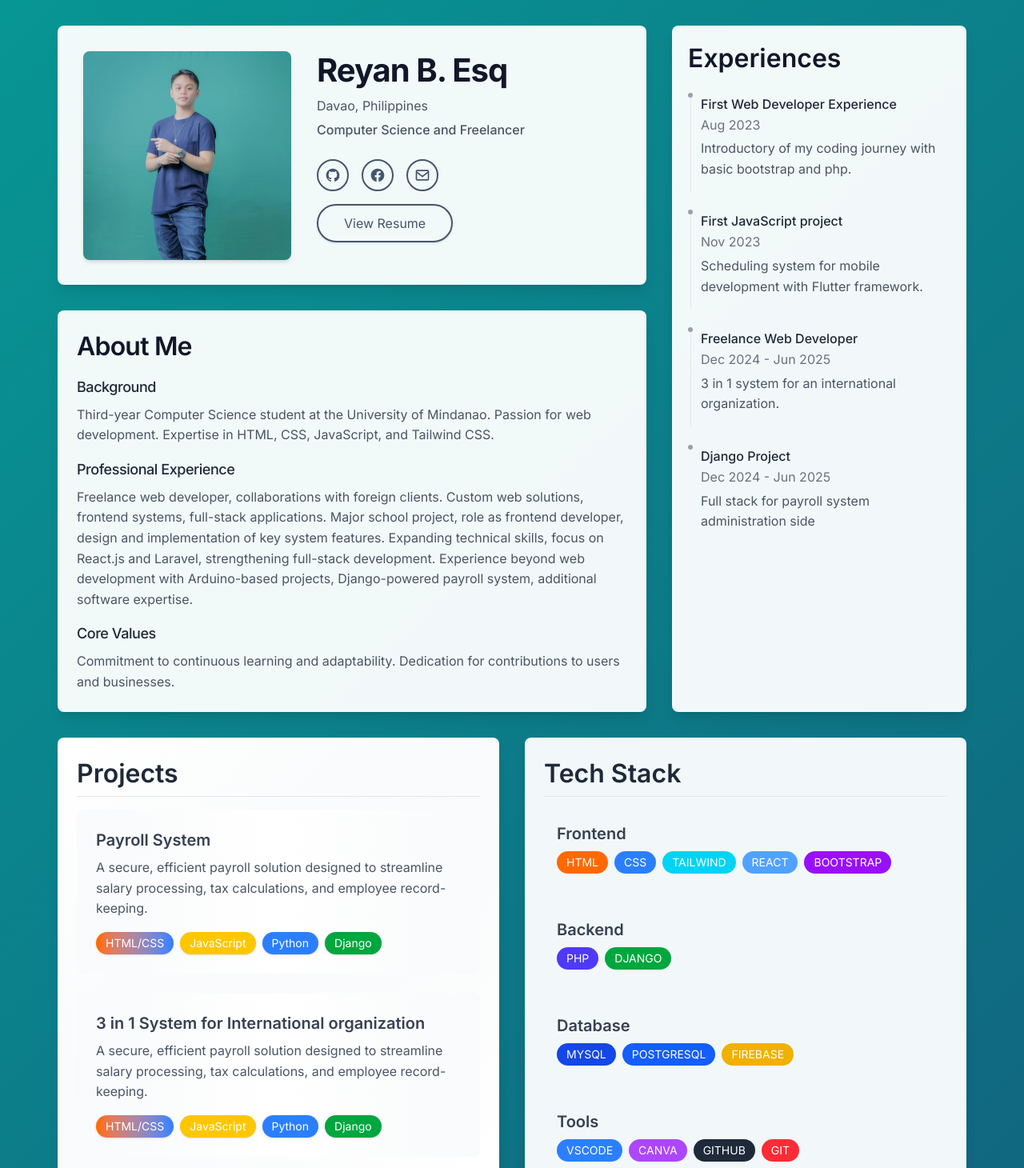
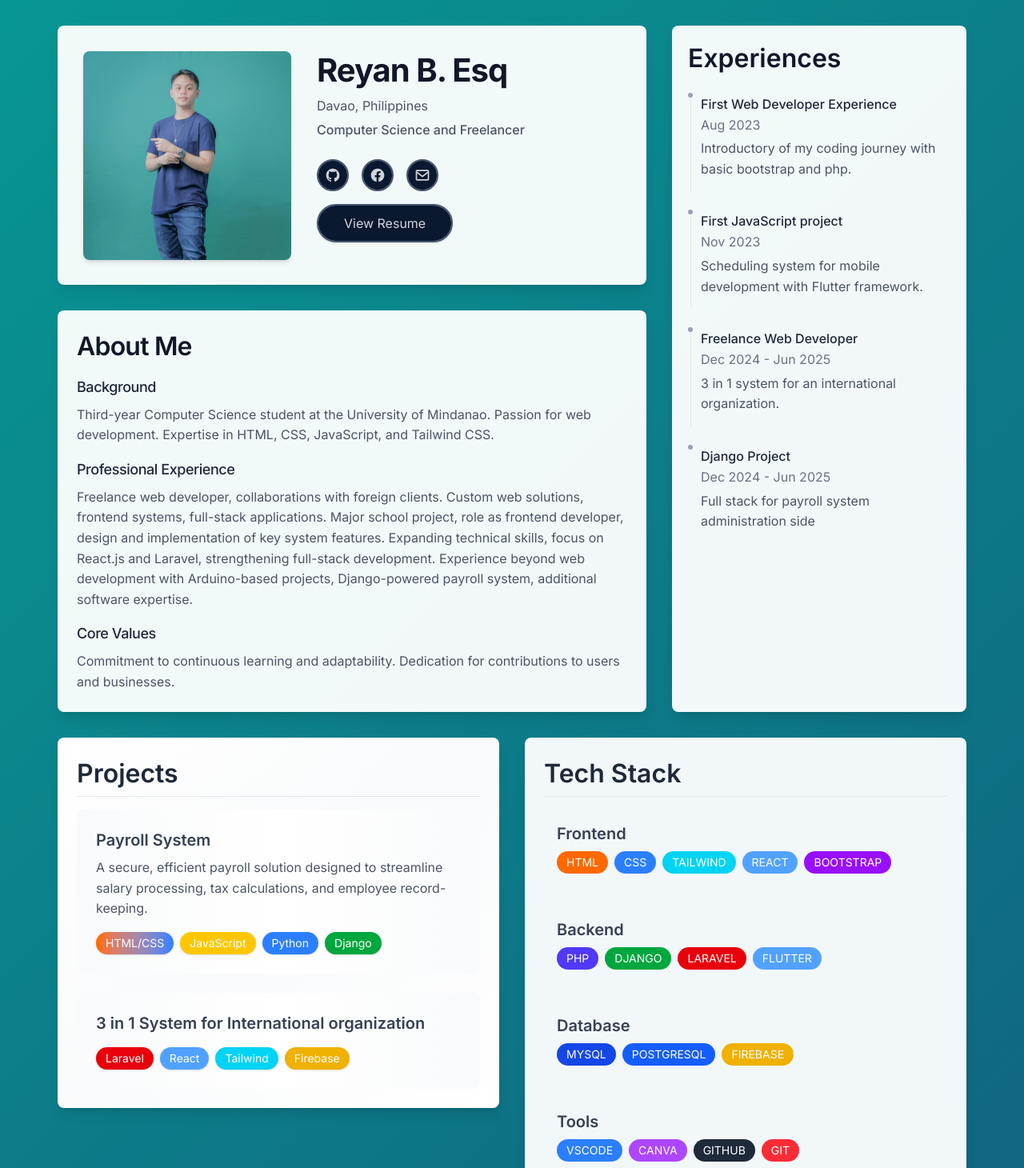
Before and after one commit to LowAPMnoGFdev/Reyan-s-Portfolio, a React (Vite) app in the folder portfolio-project/: page / in a window 1280 px wide. Shown: the top 1460 px of the page at 80% size. Built offline with nearby package versions, Linux system fonts and the light colour scheme.

Commit message:
Latest Commit(Animation changes)6/17/25

```diff
--- a/portfolio-project/src/components/Profile.jsx
+++ b/portfolio-project/src/components/Profile.jsx
@@ -81,7 +81,7 @@ const SocialLinks = () => {
       )
     },
     {
-      href: "mailto:your.email@example.com",
+      href: "https://drive.google.com/file/d/1Xq9k20HUxzhA7LN4h2O6UZoxzIpOYMAW/view?usp=sharing",
       icon: (
         <path fillRule="evenodd" d="M20 4H4c-1.103 0-2 .897-2 2v12c0 1.103.897 2 2 2h16c1.103 0 2-.897 2-2V6c0-1.103-.897-2-2-2zm0 2v.511l-8 6.223-8-6.222V6h16zM4 18V9.044l7.386 5.745a.994.994 0 001.228 0L20 9.044 20.002 18H4z" clipRule="evenodd" />
       )
@@ -94,18 +94,13 @@ const SocialLinks = () => {
         {socialLinks.map((link, index) => (
           <a
             key={index}
-            href={link.href}
-            className="w-10 h-10 flex items-center justify-center rounded-full bg-transparent border-2 border-slate-600 hover:border-blue-500 opacity-0 transform hover:scale-110 hover:shadow-[0_0_15px_rgba(37,99,235,0.5)] relative overflow-hidden group transition-all duration-300"
+            href={link.href}            className="w-10 h-10 flex items-center justify-center rounded-full bg-clip-padding bg-[#0a192f] hover:bg-violet-600 [transition:background-color_0.5s_steps(20)] border-2 border-slate-600 hover:border-violet-500 relative overflow-hidden group hover:shadow-[0_0_20px_rgba(139,92,246,0.7)] social-link social-icon"
             style={{
-              animation: 'fadeIn 0.5s ease-out forwards',
-              animationDelay: `${0.8 + index * 0.1}s`,
+              animationDelay: `${index * 200}ms`
             }}
-            target="_blank"
-            rel="noopener noreferrer"
           >
-            <div className="absolute inset-0 bg-gradient-to-r from-blue-900 to-blue-800 transform -translate-x-full group-hover:translate-x-0 transition-transform duration-300 ease-out rounded-full"/>
             <svg
-              className="w-5 h-5 text-slate-600 group-hover:text-white transition-colors duration-300 relative z-10"
+              className="w-5 h-5 text-gray-300 group-hover:text-white group-hover:filter group-hover:drop-shadow-[0_0_8px_rgba(255,255,255,0.8)] transition-all duration-300 relative z-10"
               fill="currentColor"
               viewBox="0 0 24 24"
               aria-hidden="true"
@@ -120,13 +115,8 @@ const SocialLinks = () => {
 }
 
 const Profile = () => {
-  return (
-    <div className="bg-white/95 backdrop-blur-sm rounded-lg p-4 sm:p-6 md:p-8 shadow-lg w-full opacity-0 glow-container"
-      style={{
-        animation: 'fadeIn 0.8s ease-out forwards',
-        animationDelay: '0.3s'
-      }}>
-      <div className="flex flex-col sm:flex-row items-center sm:items-start gap-4 sm:gap-6 md:gap-8 hover:scale-[1.01] transition-transform duration-300">
+  return (    <div className="bg-white/95 backdrop-blur-sm rounded-lg p-4 sm:p-6 md:p-8 shadow-lg w-full glow-container profile-container">
+      <div className="flex flex-col sm:flex-row items-center sm:items-start gap-4 sm:gap-6 md:gap-8 profile-content">
         <div className="w-32 h-32 sm:w-48 sm:h-48 md:w-65 md:h-65 flex-shrink-0">
           <img
             src={import.meta.env.BASE_URL + 'profile-pic.jpg'}
@@ -141,11 +131,9 @@ const Profile = () => {
             <a
               href="https://drive.google.com/file/d/1aQlbm7X-AdoY0sVHo7rGi4J699L-LZV2/view?usp=sharing"
               target="_blank"
-              rel="noopener noreferrer"
-              className="px-6 sm:px-8 py-2 sm:py-2.5 bg-transparent border-2 border-slate-600 hover:border-blue-500 text-slate-600 group-hover:text-white text-sm sm:text-base rounded-full shadow-sm cursor-pointer transform hover:scale-105 hover:shadow-[0_0_20px_rgba(37,99,235,0.5)] transition-all duration-300 ease-in-out relative overflow-hidden group"
+              rel="noopener noreferrer"              className="px-6 sm:px-8 py-2 sm:py-2.5 bg-clip-padding bg-[#0a192f] hover:bg-violet-600 [transition:background-color_0.5s_steps(20)] border-2 border-slate-600 hover:border-violet-500 text-gray-300 text-sm sm:text-base rounded-full shadow-sm cursor-pointer relative overflow-hidden group hover:shadow-[0_0_20px_rgba(139,92,246,0.7)] resume-button"
             >
-              <div className="absolute inset-0 bg-gradient-to-r from-blue-900 to-blue-800 transform -translate-x-full group-hover:translate-x-0 transition-transform duration-300 ease-out rounded-full"/>
-              <span className="relative z-10 group-hover:text-white transition-colors duration-300">View Resume</span>
+              <span className="relative z-10 group-hover:text-white group-hover:filter group-hover:drop-shadow-[0_0_8px_rgba(255,255,255,0.8)] transition-all duration-300">View Resume</span>
             </a>
           </div>
         </div>
--- a/portfolio-project/src/components/Projects.jsx
+++ b/portfolio-project/src/components/Projects.jsx
@@ -4,7 +4,11 @@ const techColors = {
   'HTML/CSS': 'bg-gradient-to-r from-orange-500 to-blue-500 text-white',
   'JavaScript': 'bg-yellow-400 text-white',
   'Python': 'bg-blue-500 text-white',
-  'Django': 'bg-green-600 text-white'
+  'Django': 'bg-green-600 text-white',
+  'Tailwind': 'bg-cyan-400 text-white',
+  'React': 'bg-blue-400 text-white',
+  'Firebase': 'bg-yellow-500 text-white',
+  'Laravel': 'bg-red-600 text-white',
 };
 
 const Projects = () => {
@@ -42,9 +46,9 @@ const Projects = () => {
           animationDelay: '1.4s'
         }}>
           <h3 className="text-xl font-semibold text-gray-700">3 in 1 System for International organization</h3>
-          <p className="text-gray-600 mt-2">A secure, efficient payroll solution designed to streamline salary processing, tax calculations, and employee record-keeping.</p>
+          <p className="text-gray-600 mt-2"></p>
           <div className="flex flex-wrap gap-2 mt-4">
-            {['HTML/CSS', 'JavaScript', 'Python', 'Django'].map((tech) => (
+            {['Laravel', 'React', 'Tailwind', 'Firebase'].map((tech) => (
               <span
                 key={tech}
                 className={`px-3 py-1 text-sm rounded-full transition-transform hover:scale-105 shadow-sm ${techColors[tech]}`}
--- a/portfolio-project/src/components/TechStack.jsx
+++ b/portfolio-project/src/components/TechStack.jsx
@@ -11,6 +11,8 @@ const techColors = {
   // Backend
   PHP: 'bg-indigo-600 text-white',
   DJANGO: 'bg-green-600 text-white',
+  LARAVEL: 'bg-red-600 text-white',
+  FLUTTER: 'bg-blue-400 text-white',
 
   // Database
   MYSQL: 'bg-blue-700 text-white',
@@ -56,7 +58,7 @@ const TechStack = () => {
         }}>
           <h3 className="text-xl font-semibold text-gray-700 mb-2">Backend</h3>
           <div className="flex flex-wrap gap-2">
-            {['PHP', 'DJANGO'].map((tech) => (
+            {['PHP', 'DJANGO', 'LARAVEL', 'FLUTTER'].map((tech) => (
               <span
                 key={tech}
                 className={`px-3 py-1 text-sm rounded-full transition-transform hover:scale-105 ${techColors[tech]}`}
--- a/portfolio-project/src/index.css
+++ b/portfolio-project/src/index.css
@@ -106,11 +106,11 @@ html {
 
 /* New animation keyframes */
 @keyframes fadeIn {
-  0% {
+  from {
     opacity: 0;
     transform: translateY(10px);
   }
-  100% {
+  to {
     opacity: 1;
     transform: translateY(0);
   }
@@ -205,4 +205,151 @@ html {
   }
 }
 
+/* Purple glow overlay effect */
+.group:hover .absolute {
+  background: linear-gradient(
+    90deg,
+    transparent 0%,
+    rgba(139, 92, 246, 0.1) 25%,
+    rgba(139, 92, 246, 0.2) 50%,
+    rgba(139, 92, 246, 0.1) 75%,
+    transparent 100%
+  );
+  mix-blend-mode: overlay;
+  filter: blur(4px);
+}
+
+@keyframes purpleGlow {
+  0% {
+    opacity: 0;
+    transform: translateX(-200%) scale(1);
+    filter: blur(4px);
+  }
+  50% {
+    opacity: 1;
+    transform: translateX(0%) scale(1.1);
+    filter: blur(8px);
+  }
+  100% {
+    opacity: 0;
+    transform: translateX(200%) scale(1);
+    filter: blur(4px);
+  }
+}
+
+.group:hover .absolute {
+  animation: purpleGlow 2s ease-in-out infinite;
+}
+
+/* Enhanced glow effect */
+.glow-effect {
+  position: relative;
+}
+
+.glow-effect::after {
+  content: '';
+  position: absolute;
+  inset: -1px;
+  background: linear-gradient(90deg, transparent, rgba(139, 92, 246, 0.3), transparent);
+  filter: blur(8px);
+  opacity: 0;
+  transition: opacity 0.3s ease;
+  z-index: -1;
+  mix-blend-mode: overlay;
+}
+
+.glow-effect:hover::after {
+  opacity: 1;
+}
+
+/* Simple left-to-right violet glow effect */
+.group .absolute {
+  transition: transform 0.5s ease-out;
+  backdrop-filter: blur(4px);
+  mix-blend-mode: screen;
+}
+
+.group:hover .absolute {
+  transform: translateX(0);
+  background-color: rgba(139, 92, 246, 0.3);
+}
+
+/* Custom violet glow */
+.violet-glow {
+  box-shadow: 0 0 15px rgba(139, 92, 246, 0.5);
+  transition: box-shadow 0.3s ease;
+}
+
+.group:hover .violet-glow {
+  box-shadow: 0 0 25px rgba(139, 92, 246, 0.7);
+}
+
+@layer utilities {
+  @keyframes purpleGlow {
+    0% {
+      opacity: 0;
+      transform: translateX(-200%) scale(1);
+      filter: blur(4px);
+    }
+    50% {
+      opacity: 1;
+      transform: translateX(0%) scale(1.1);
+      filter: blur(8px);
+    }
+    100% {
+      opacity: 0;
+      transform: translateX(200%) scale(1);
+      filter: blur(4px);
+    }
+  }
+
+  .animate-purpleGlow {
+    animation: purpleGlow 2s ease-in-out infinite;
+  }
+}
+
+/* Profile component animations */
+.social-link {
+  opacity: 0;
+  transform: scale(1);
+  background-image: linear-gradient(to right, rgb(0, 190, 159) 50%, #0a192f 50%);
+  background-size: 200% 100%;
+  background-position: right bottom;
+  transition: all 0.5s ease-out;
+}
+
+.social-link:hover {
+  background-position: left bottom;
+  box-shadow: 0 0 20px rgba(152, 142, 175, 0.7), inset 0 0 10px rgba(255,255,255,0.3);
+  transform: scale(1.1);
+}
+
+.resume-button {
+  background-image: linear-gradient(to right, rgb(70, 0, 184) 50%, #0a192f 50%);
+  background-size: 200% 100%;
+  background-position: right bottom;
+  transition: all 0.5s ease-out;
+}
+
+.resume-button:hover {
+  background-position: left bottom;
+  box-shadow: 0 0 20px rgba(139,92,246,0.7), inset 0 0 10px rgba(255,255,255,0.3);
+  transform: scale(1.05);
+}
+
+.profile-container {
+  opacity: 0;
+  animation: fadeIn 0.8s ease-out forwards;
+  animation-delay: 0.3s;
+}
+
+.profile-content:hover {
+  transform: scale(1.01);
+  transition: transform 0.3s;
+}
+
+.social-icon {
+  animation: fadeIn 0.5s ease-out forwards;
+}
+
 /* You can keep other styles or components as per your design */
```
